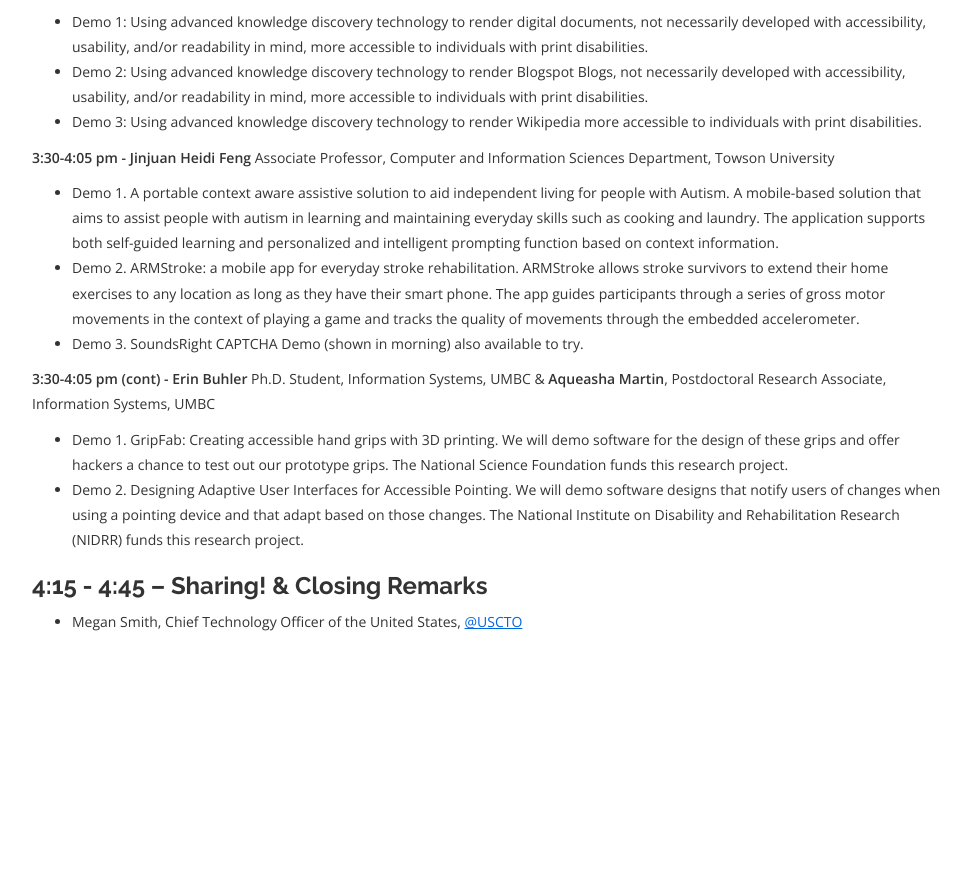
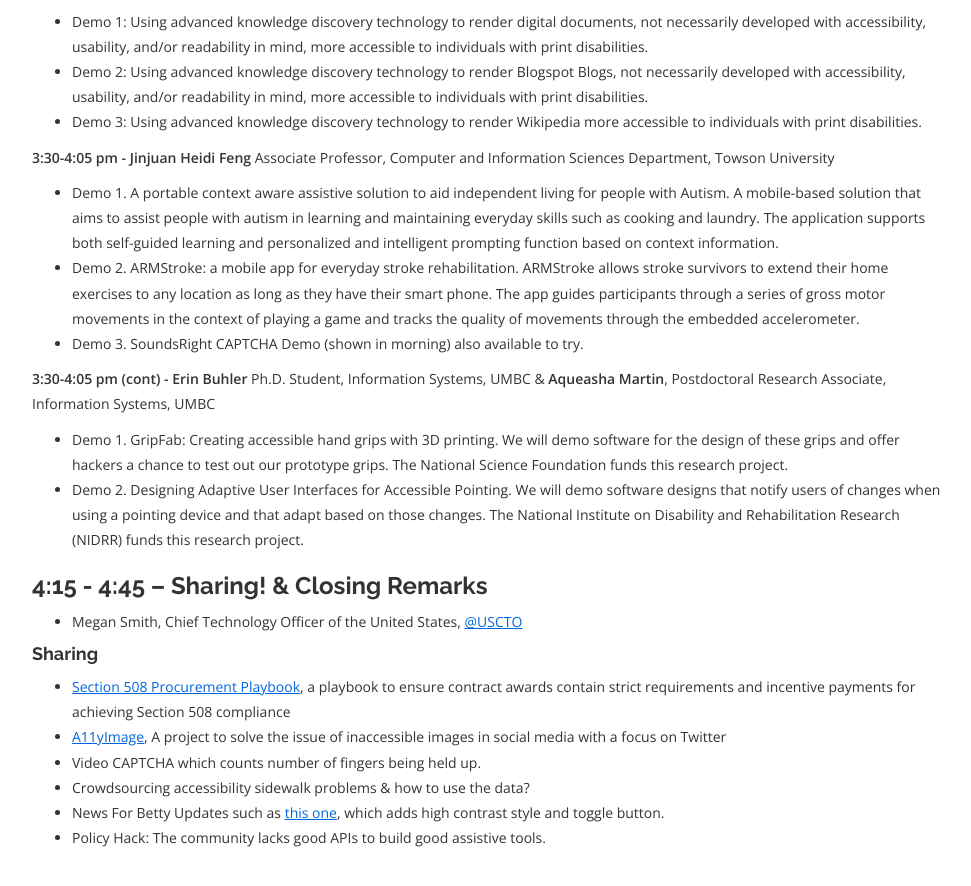
Before and after one commit to 18F/hackathons, a Jekyll site: the page built from pages/a11yhack-schedule.md, in a window 1280 px wide and 900 px high, scrolled down 2651 px. Shown: the top 886 px of the window, without its empty margins (248-1219 px from the left). Built offline with Jekyll 4.4.1, drawn with Linux system fonts in a browser that asks for light colours; nearby versions of some CDN libraries; Markdown is read by kramdown in place of the engine named in the settings; before the commit the page ends 3335 px from its top, so only the background shows below that.

Commit message:
Pushing updates to sharing on schedule.

```diff
--- a/pages/a11yhack-schedule.md
+++ b/pages/a11yhack-schedule.md
@@ -119,3 +119,11 @@
 
 ### 4:15 - 4:45 – Sharing! & Closing Remarks
 * Megan Smith, Chief Technology Officer of the United States, [@USCTO](https://twitter.com/USCTO)
+
+#### Sharing
+* [Section 508 Procurement Playbook](https://18f.github.io/508-procurement-playbook/), a playbook to ensure contract awards contain strict requirements and incentive payments for achieving Section 508 compliance
+* [A11yImage](https://github.com/DavidGinzberg/A11yImage), A project to solve the issue of inaccessible images in social media with a focus on Twitter
+* Video CAPTCHA which counts number of fingers being held up.
+* Crowdsourcing accessibility sidewalk problems & how to use the data?
+* News For Betty Updates such as [this one](https://github.com/rtirserio/newsforbetty/commit/2f85ae5f814d23f98c24a81f44459ec4ae6c90bf), which adds high contrast style and toggle button.
+* Policy Hack: The community lacks good APIs to build good assistive tools.
```
